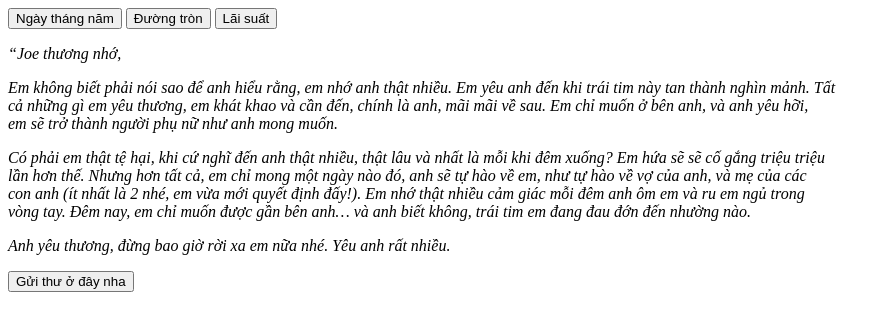
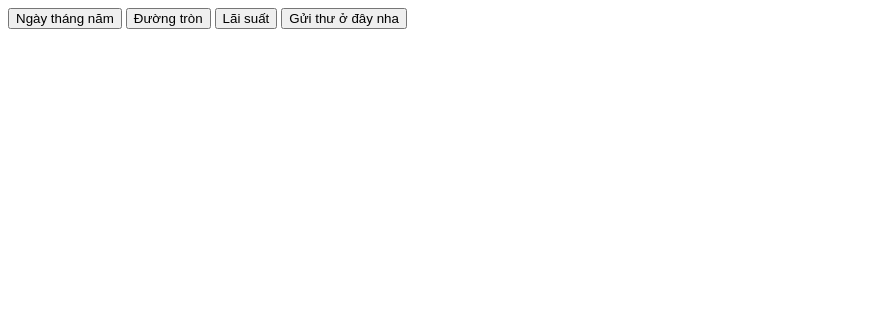
Before and after one commit to nhungnthhn/BTVN_buoi8, a plain HTML site: page index.html in a window 1280 px wide. Shown: the whole page, without its empty margins (0-889 px from the left). Drawn offline with Linux system fonts and the light colour scheme.

Commit message:
noi dung thu

```diff
--- a/baitap.js
+++ b/baitap.js
@@ -32,5 +32,5 @@ function thu() {
     let name = prompt ("Hãy nhập tên người nhận:");
     let address = prompt ("Hãy nhập địa chỉ");
     let date = prompt("Hãy nhập thời gian:");
-    document.write(address + " ," + date + ".")
+    document.write(address + " ," + date + ".");
     }
--- a/index.html
+++ b/index.html
@@ -16,11 +16,10 @@
     <button onclick="laisuat()">Lãi suất</button>
     <script src="baitap.js"></script>
 
-    <p><i>“Joe thương nhớ,</i></p>
-
+    <!-- <p><i>“Joe thương nhớ,</i></p>
     <p><i>Em không biết phải nói sao để anh hiểu rằng, em nhớ anh thật nhiều. Em yêu anh đến khi trái tim này tan thành nghìn mảnh. Tất <br>cả những gì em yêu thương, em khát khao và cần đến, chính là anh, mãi mãi về sau. Em chỉ muốn ở bên anh, và anh yêu hỡi, <br>em sẽ trở thành người phụ nữ như anh mong muốn.</i></p>
     <p><i>Có phải em thật tệ hại, khi cứ nghĩ đến anh thật nhiều, thật lâu và nhất là mỗi khi đêm xuống? Em hứa sẽ sẽ cố gắng triệu triệu <br> lần hơn thế. Nhưng hơn tất cả, em chỉ mong một ngày nào đó, anh sẽ tự hào về em, như tự hào về vợ của anh, và mẹ của các <br>con anh (ít nhất là 2 nhé, em vừa mới quyết định đấy!). Em nhớ thật nhiều cảm giác mỗi đêm anh ôm em và ru em ngủ trong <br>vòng tay. Đêm nay, em chỉ muốn được gần bên anh… và anh biết không, trái tim em đang đau đớn đến nhường nào.</i>
-    <p><i>Anh yêu thương, đừng bao giờ rời xa em nữa nhé. Yêu anh rất nhiều.</i></p>
+    <p><i>Anh yêu thương, đừng bao giờ rời xa em nữa nhé. Yêu anh rất nhiều.</i></p> -->
     <button onclick="thu()">Gửi thư ở đây nha</button>
     <script src="baitap.js"></script>
 </body>
```
